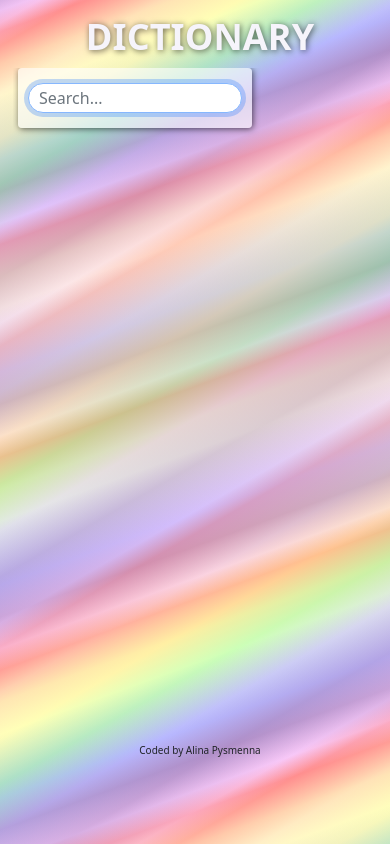
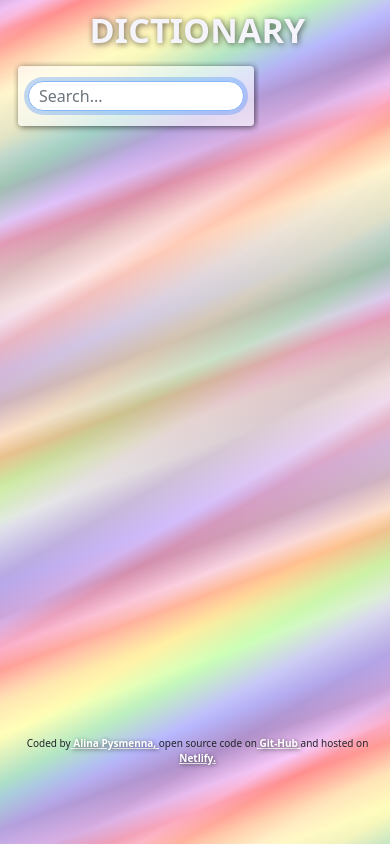
Before and after one commit to User-Alina-name/dictionary-react-app, a React (Create React App) app: page / in a window 390 px wide. Built offline with nearby package versions, Linux system fonts and the light colour scheme; no server answers.

Commit message:
seo + footer

```diff
--- a/src/Dictionary.css
+++ b/src/Dictionary.css
@@ -1,23 +1,22 @@
 @media (max-width: 600px) {
   .Dictionary h1 {
-    font-size: 36px !important;
-    margin: 5px !important;
+    font-size: 34px !important;
   }
 
   .Dictionary {
-    margin: 15px !important;
+    margin-left: 25px !important;
   }
 
   .Dictionary section {
     padding: 10px !important;
-    margin-left: -5px !important;
     font-size: 14px !important;
     line-height: 1 !important;
   }
 
   .Dictionary .col-4,
   .col-8 {
-    padding: 0 10px !important;
+    margin: 0 !important;
+    padding: 5px !important;
   }
 
   .Dictionary input {
@@ -27,6 +26,7 @@
 
   section.Photos {
     padding: 0 !important;
+    width: 94% !important;
   }
 
   .Photos img {
@@ -36,7 +36,6 @@
   .Phonetic audio {
     width: 100% !important;
     height: 30px !important;
-    margin: 5px 0;
   }
 
   .Dictionary h2 {
@@ -95,7 +94,7 @@ body {
 
 .Dictionary {
   text-align: center;
-  margin-left: 25px !important;
+  margin: 0 20px;
 }
 
 .Dictionary h1 {
@@ -152,11 +151,6 @@ body {
   overflow: auto;
 }
 
-.Dictionary label {
-  font-weight: 400;
-  font-size: 20px;
-}
-
 .Meaning .definition {
   line-height: 1.4;
   text-align: justify;
@@ -174,7 +168,7 @@ body {
   height: 40px;
   border: 1px solid rgba(0, 0, 0, 0.8);
   border-radius: 20px;
-  margin: 5px 0;
+  margin-top: 5px;
 }
 
 .Phonetic audio:hover {
@@ -197,14 +191,20 @@ body {
 
 section.Photos {
   padding: 0;
-  width: 100% !important;
+  width: 100%;
 }
 
 .Photos img {
-  margin: 15px auto;
+  margin: 10px auto;
 }
 
 .Dictionary footer {
   margin-top: 10px;
   font-size: 12px;
 }
+
+.Dictionary a {
+  color: white;
+  font-weight: 600;
+  text-shadow: 1px 1px 4px rgba(0, 0, 0, 0.6);
+}
--- a/src/Dictionary.js
+++ b/src/Dictionary.js
@@ -55,6 +55,7 @@ export default function Dictionary(props) {
               <form onSubmit={handleSubmit}>
                 <input
                   type="search"
+                  title="Type for search any words"
                   placeholder="Search..."
                   autoFocus={true}
                   className="form-control"
@@ -68,7 +69,36 @@ export default function Dictionary(props) {
             <Photos photos={photos} />
           </div>
         </div>
-        <footer className="footer">Coded by Alina Pysmenna</footer>
+        <footer className="footer">
+          Coded by
+          <a
+            href="mailto:pismenna.alina18@gmail.com"
+            title="Link email address by front-end developer Alina Pysmenna"
+          >
+            {" "}
+            Alina Pysmenna,{" "}
+          </a>
+          open source code on
+          <a
+            href="https://github.com/User-Alina-name/dictionary-react-app"
+            target="_blank"
+            rel="noopener noreferrer"
+            title="Git-hub link Dictionary site with open source by front-end developer Alina Pysmenna"
+          >
+            {" "}
+            Git-Hub{" "}
+          </a>
+          and hosted on{" "}
+          <a
+            href="https://app.netlify.com/sites/dictionary-react-by-alina-pysmenna/overview"
+            target="_blank"
+            rel="noopener noreferrer"
+            title="Netlify link Dictionary by front-end developer Alina Pysmenna"
+          >
+            {" "}
+            Netlify.
+          </a>
+        </footer>
       </div>
     );
   } else {
--- a/src/Phonetic.js
+++ b/src/Phonetic.js
@@ -7,7 +7,11 @@ export default function Phonetic(props) {
   } else {
     return (
       <div className="Phonetic">
-        <ReactAudioPlayer src={props.phonetic.audio} controls />
+        <ReactAudioPlayer
+          src={props.phonetic.audio}
+          title="Audio for a word from a dictionary"
+          controls
+        />
         <br />
         {props.phonetic.text}
       </div>
--- a/src/Photos.js
+++ b/src/Photos.js
@@ -10,11 +10,13 @@ export default function Photos(props) {
             <div className="row" key={index}>
               <a
                 href={photo.src.original}
+                title="Open full picture meaning for a word from a dictionary"
                 target="_blank"
                 rel="noopener noreferrer"
               >
                 <img
                   src={photo.src.landscape}
+                  title="Picture meaning for a word from a dictionary"
                   className="img-fluid"
                   alt={photo.photographer}
                 />
```
